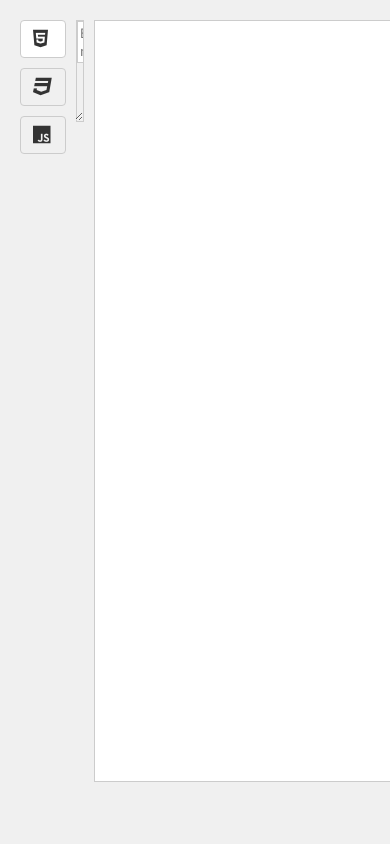
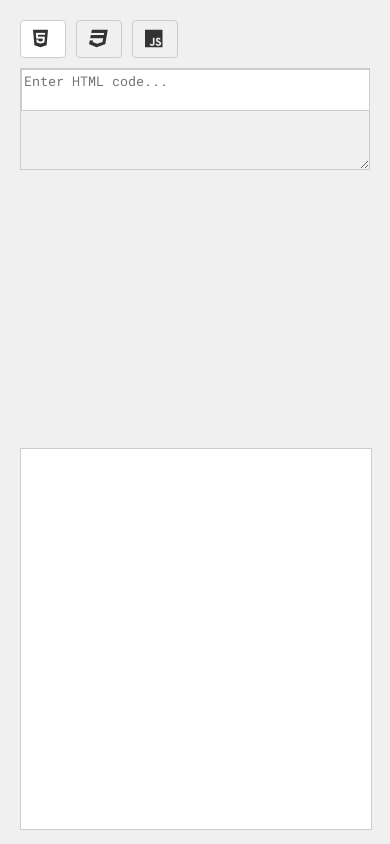
Before and after one commit to Priest-tz/Scribble, a plain HTML site: page index.html in a window 390 px wide. Drawn offline with Linux system fonts and the light colour scheme.

Commit message:
responsive design

```diff
--- a/index.html
+++ b/index.html
@@ -6,6 +6,7 @@
   <link rel="stylesheet" href="style.css">
   <link href="https://fonts.googleapis.com/css2?family=Roboto+Mono&display=swap" rel="stylesheet">
   <script src="https://kit.fontawesome.com/ee4f8fbe61.js" crossorigin="anonymous"></script>
+  <link rel="icon" type="image/svg" href="/scribble.png"/>
   <title>Scribble</title>
 </head>
 <body>
--- a/style.css
+++ b/style.css
@@ -92,3 +92,23 @@ font-family: "Roboto Mono", monospace;
 .tab.active {
   background-color: #fff;
 }
+
+@media (max-width: 477px) {
+  .editor {
+    display: block;
+  }
+
+  #input,
+  #output {
+    flex-direction: column;
+    height: 50%;
+  }
+
+  #input textarea {
+    height: 50%;
+  }
+
+  .tab-container{
+    flex-direction: row;
+  }
+}
```
Also changed, not shown: scribble.png (added).
